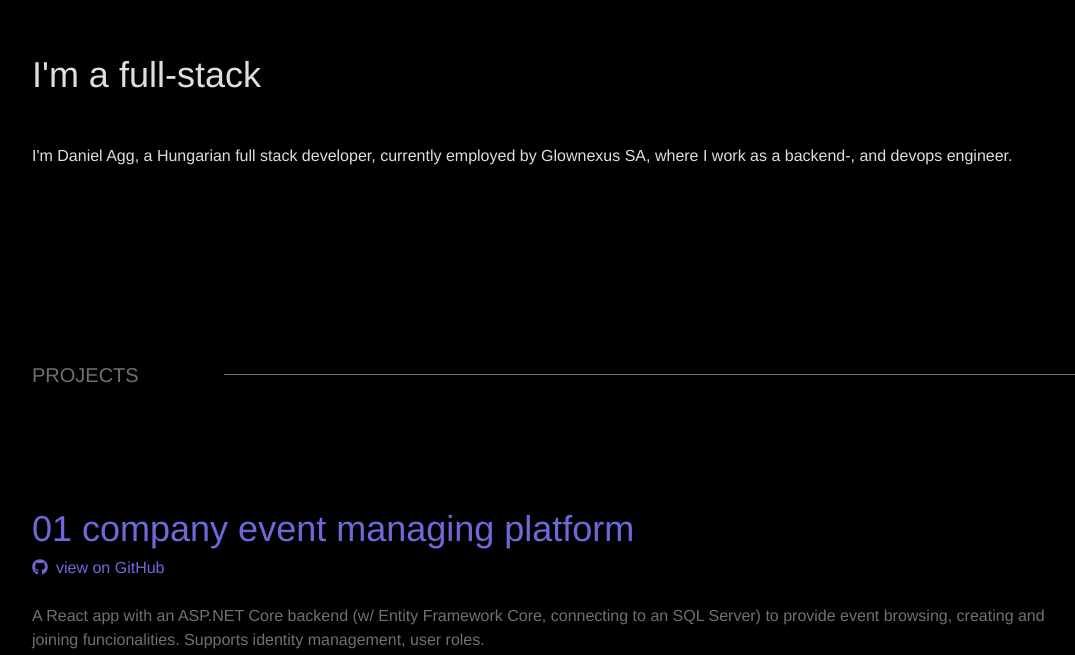
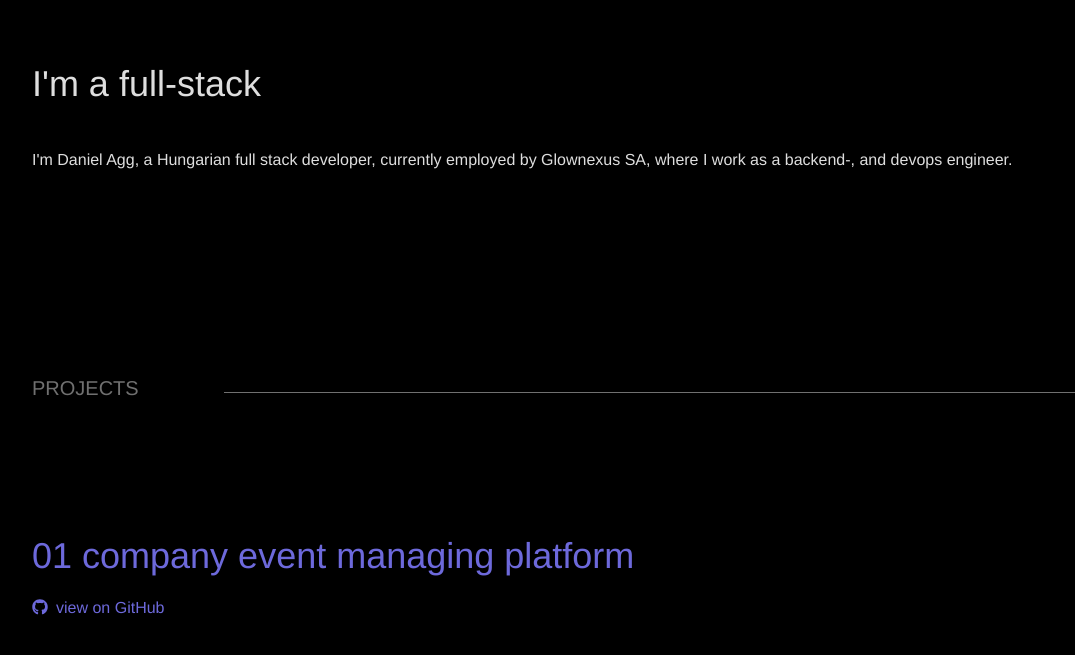
Before and after one commit to danielagg/personal-website-ts, a React (Create React App) app: page / in a window 1280 px wide. Shown: the part 144-799 px from the top of the page, without its empty margins (96-1171 px from the left). Built offline with nearby package versions, Linux system fonts and the light colour scheme.

Commit message:
Line height alignment

```diff
--- a/src/App.tsx
+++ b/src/App.tsx
@@ -14,7 +14,7 @@ import Footer from "./components/Footer/Footer";
 
 const App = () => {
   return (
-    <div className="bg-black">
+    <div className="bg-black leading-loose">
       <Router>
         <PortfolioContext.Provider value={InitialState}>
           <Switch>
```
